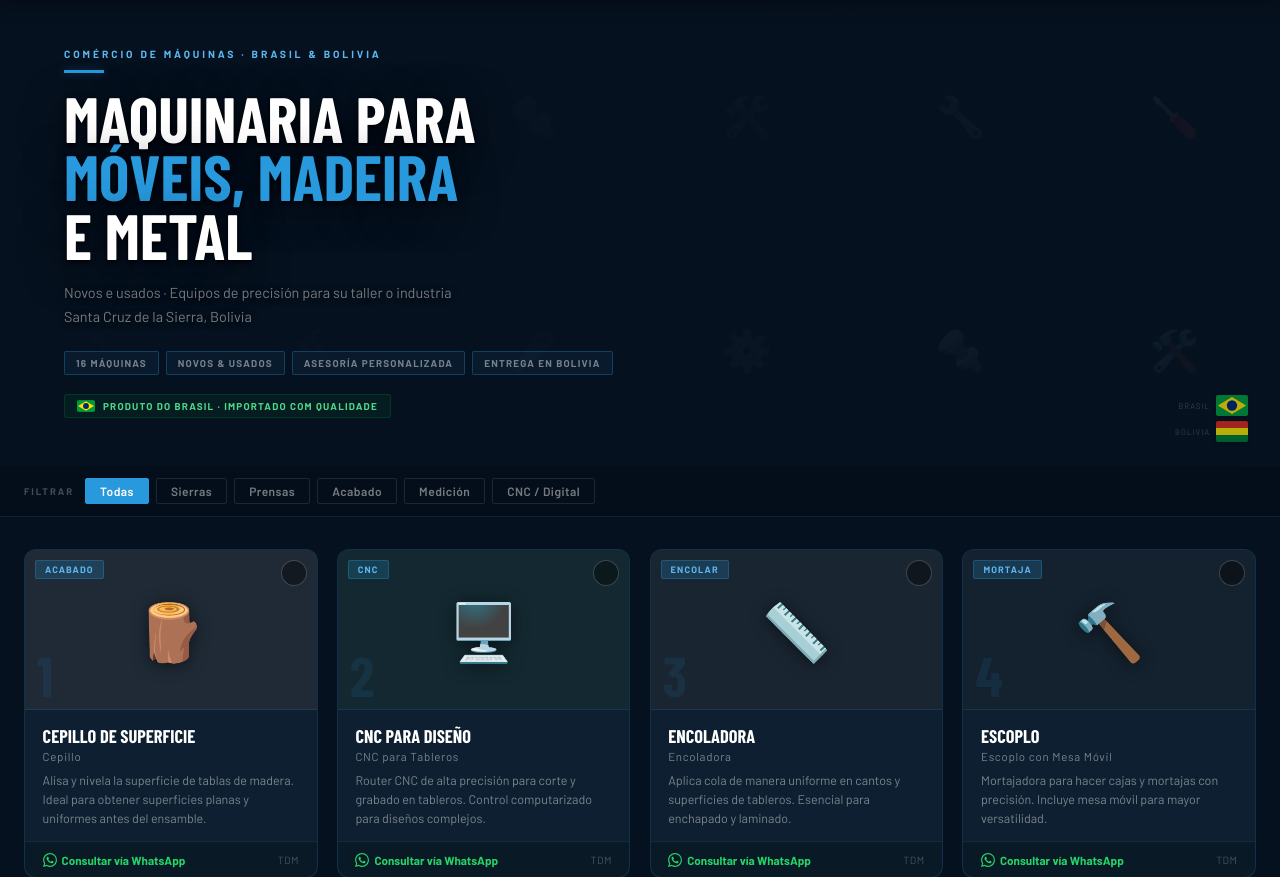
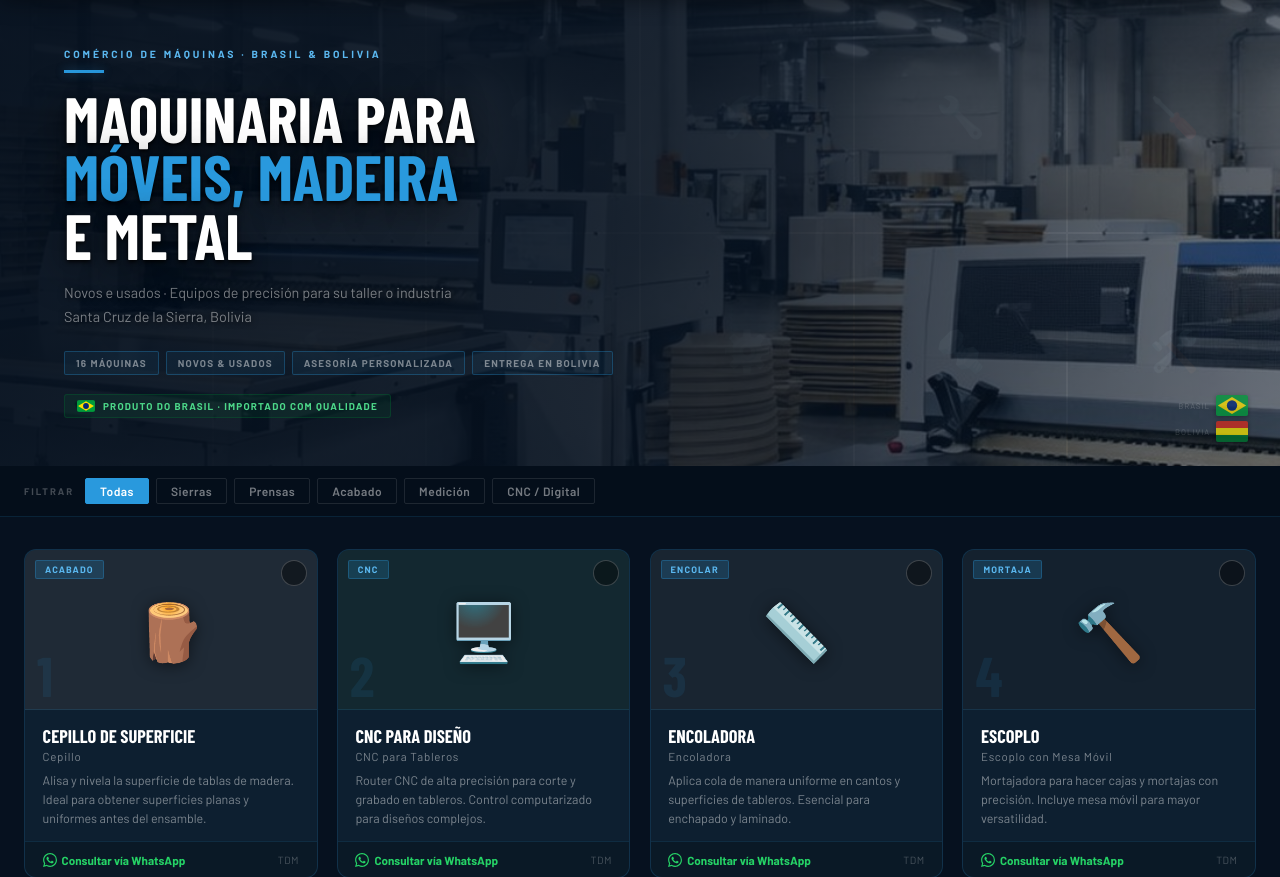
Before and after one commit to ggcativo/tdm-maquinaria, a FastAPI app: page / in a window 1280 px wide. Shown: the part 64-941 px from the top of the page. Run offline with FastAPI, Linux system fonts and the light colour scheme; some web fonts are replaced.

Commit message:
Update style.css

```diff
--- a/static/css/style.css
+++ b/static/css/style.css
@@ -102,7 +102,8 @@ body {
   position: relative;
   min-height: 400px;
   display: flex; align-items: center;
-  overflow: hidden; background: var(--bg);
+  overflow: hidden;
+  background: var(--bg) url('/static/hero-bg.jpg') center center / cover no-repeat;
 }
 .hero-bg-grid {
   position: absolute; inset: 0;
```
